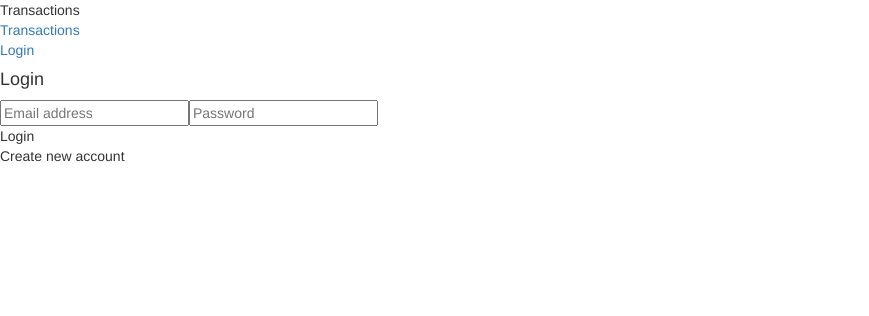
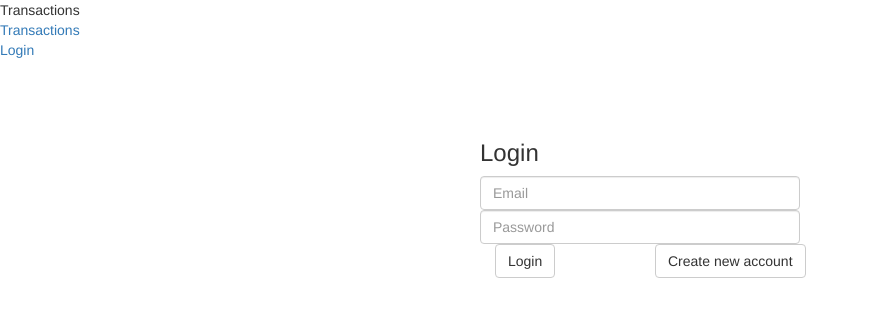
Before and after one commit to zain-elabedeen/TrasferBaseApp, a React (Create React App) app: page /login in a window 1280 px wide. Shown: the top 316 px of the page, without its empty margins (0-869 px from the left). Built offline with nearby package versions, Linux system fonts and the light colour scheme.

Commit message:
Style login page

```diff
--- a/src/components/Login.js
+++ b/src/components/Login.js
@@ -1,6 +1,7 @@
 import React, { Component } from 'react'
 import { Mutation } from 'react-apollo'
 import gql from 'graphql-tag'
+import { FormControl, Button, Col} from 'react-bootstrap'
 
 import { AUTH_TOKEN } from '../constants'
 
@@ -33,53 +34,59 @@ class Login extends Component {
     name: '',
   }
 
+  handleChange(e) {
+    this.setState({ [e.target.name]: e.target.value });
+  }
+
   render() {
     const { login, email, password, name } = this.state
     return (
-      <div>
-        <h4 className="mv3">{login ? 'Login' : 'Sign Up'}</h4>
+      <div className='Login'>
+        <h3>{login ? 'Login' : 'Sign Up'}</h3>
         <div className="flex flex-column">
           {!login && (
-            <input
-              value={name}
-              onChange={e => this.setState({ name: e.target.value })}
+             <FormControl
+              name="name"
               type="text"
+              value={this.state.value}
               placeholder="Name"
+              onChange={this.handleChange.bind(this)}
             />
           )}
-          <input
-            value={email}
-            onChange={e => this.setState({ email: e.target.value })}
+          <FormControl
+            name="email"
             type="text"
-            placeholder="Email address"
+            value={this.state.value}
+            placeholder="Email"
+            onChange={this.handleChange.bind(this)}
           />
-          <input
-            value={password}
-            onChange={e => this.setState({ password: e.target.value })}
+          <FormControl
+            name="password"
+            type="text"
+            placeholder="Password"
             type="password"
-            placeholder="Password"
+            onChange={this.handleChange.bind(this)}
           />
         </div>
-        <div className="flex mt3">
+        <div>
           <Mutation
             mutation={login ? LOGIN_MUTATION : SIGNUP_MUTATION}
             variables={{ email, password, name }}
             onCompleted={data => this._confirm(data)}
           >
             {mutation => (
-              <div className="pointer mr2 button" onClick={mutation}>
-                {login ? 'Login' : 'Create account'}
-              </div>
+              <Col xs={4} md={6}>
+                <Button onClick={mutation}>
+                  {login ? 'Login' : 'Create account'}
+                </Button>
+              </Col>
             )}
           </Mutation>
-          <div
-            className="pointer button"
-            onClick={() => this.setState({ login: !login })}
-          >
-            {login
-              ? 'Create new account'
-              : 'Login'}
-          </div>
+          <Col xs={4} md={6}>
+            <Button onClick={() => this.setState({ login: !login })} >
+              {login ? 'Create new account' : 'Login'}
+            </Button>
+          </Col>
         </div>
       </div>
     )
```
